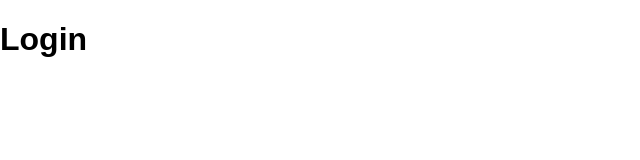
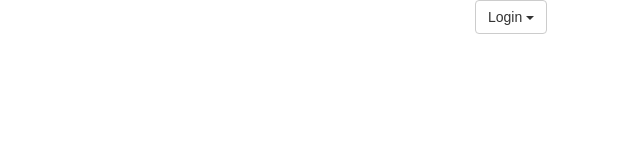
Before and after one commit to Jlesse/would-you-rather, a React app: page /login in a window 1280 px wide. Shown: the whole page, without its empty margins (0-640 px from the left). Built offline with nearby package versions, Linux system fonts and the light colour scheme.

Commit message:
add login

```diff
--- a/public/index.html
+++ b/public/index.html
@@ -10,6 +10,7 @@
     -->
     <link rel="manifest" href="%PUBLIC_URL%/manifest.json">
     <link rel="shortcut icon" href="%PUBLIC_URL%/favicon.ico">
+    <link rel="stylesheet" href="https://maxcdn.bootstrapcdn.com/bootstrap/3.3.7/css/bootstrap.min.css" integrity="sha384-BVYiiSIFeK1dGmJRAkycuHAHRg32OmUcww7on3RYdg4Va+PmSTsz/K68vbdEjh4u" crossorigin="anonymous">
     <!--
       Notice the use of %PUBLIC_URL% in the tags above.
       It will be replaced with the URL of the `public` folder during the build.
--- a/src/components/App.js
+++ b/src/components/App.js
@@ -7,6 +7,7 @@ import NewQuestion from './NewQuestion'
 import LeaderBoard from './LeaderBoard'
 import Login from './Login'
 import { handleInitialData } from '../actions/shared'
+import { Grid } from 'react-bootstrap'
 
 class App extends Component {
   componentDidMount () {
@@ -19,11 +20,13 @@ class App extends Component {
       <Router>
         <Fragment>
           <div className='container'>
-            <Route path='/login' component={Login}/>
-            <Route path='/' exact component={Dashboard}/>
-            <Route path='/questions/:questions_id' component={QuestionPage}/>
-            <Route path='/add' component={NewQuestion}/>
-            <Route path='/leaderboard' component={LeaderBoard}/>
+            <Grid>
+              <Route path='/login' component={Login}/>
+              <Route path='/' exact component={Dashboard}/>
+              <Route path='/questions/:questions_id' component={QuestionPage}/>
+              <Route path='/add' component={NewQuestion}/>
+              <Route path='/leaderboard' component={LeaderBoard}/>
+            </Grid>
           </div>
         </Fragment>
       </Router>
--- a/src/components/Login.js
+++ b/src/components/Login.js
@@ -1,14 +1,54 @@
 import React, { Component } from 'react'
 import { connect } from 'react-redux'
+import {DropdownButton, MenuItem, Row, Col} from 'react-bootstrap'
+import {setAuthedUser} from '../actions/authedUser'
+import {Redirect} from 'react-router'
 
 class Login extends Component {
+  state = {
+    toHome: false
+  }
+
+  handleLogin(id){
+    this.props.dispatch(setAuthedUser(id))
+    this.setState(()=>{
+      return {toHome: true}
+    })
+  }
+
   render () {
-    return (
-      <h1>Login</h1>
-    )
+    if(this.state.toHome){
+      return <Redirect to='/'/>
+    } else {
+      return (
+        <div>
+          <Row>
+            <Col xs={6} xsOffset={4}>
+              <DropdownButton bsStyle='default' title="Login" id='login-dropdown'>
+                {this.props.users.map((user) => (
+                  <MenuItem key={user.id} id={user.id} onClick={() => this.handleLogin(user.id)}>{user.name}</MenuItem>
+                ))}
+              </DropdownButton>
+            </Col>
+          </Row>
+        </div>
+      )
+    }
   }
 }
 
-// function mapStateToProps()
+function mapDispatchToProps (dispatch) {
+  return {
+    dispatch
+  }
+}
 
-export default Login
+function mapStateToProps ({users}) {
+  return {
+    users: Object.keys(users).map((id) => {
+      return users[id]
+    })
+  }
+}
+
+export default connect(mapStateToProps, mapDispatchToProps)(Login)
--- a/src/reducers/questions.js
+++ b/src/reducers/questions.js
@@ -0,0 +1,13 @@
+import { RECEIVE_QUESTIONS } from '../actions/questions'
+
+export default function questions (state = {}, action) {
+  switch(action.type){
+    case RECEIVE_QUESTIONS :
+      return {
+        ...state,
+        ...action.questions
+      }
+    default :
+      return state
+  }
+}
```
